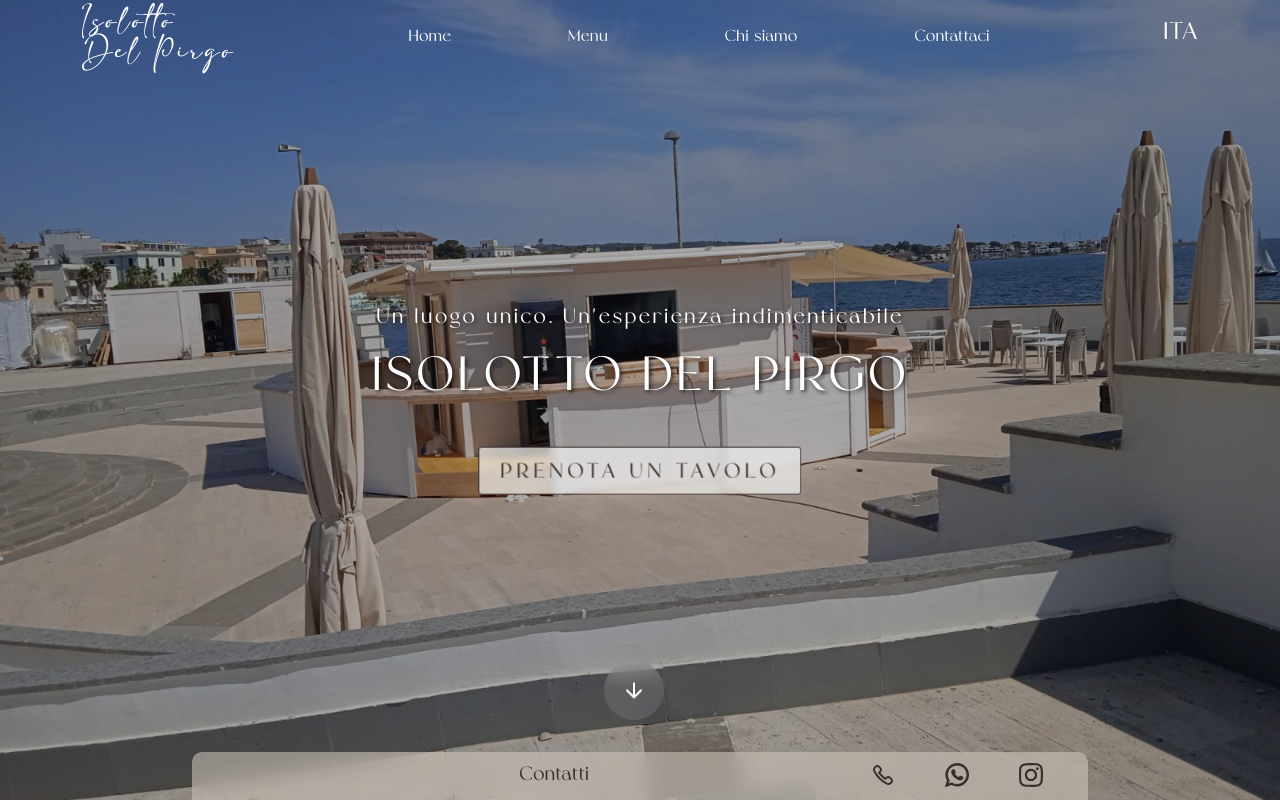
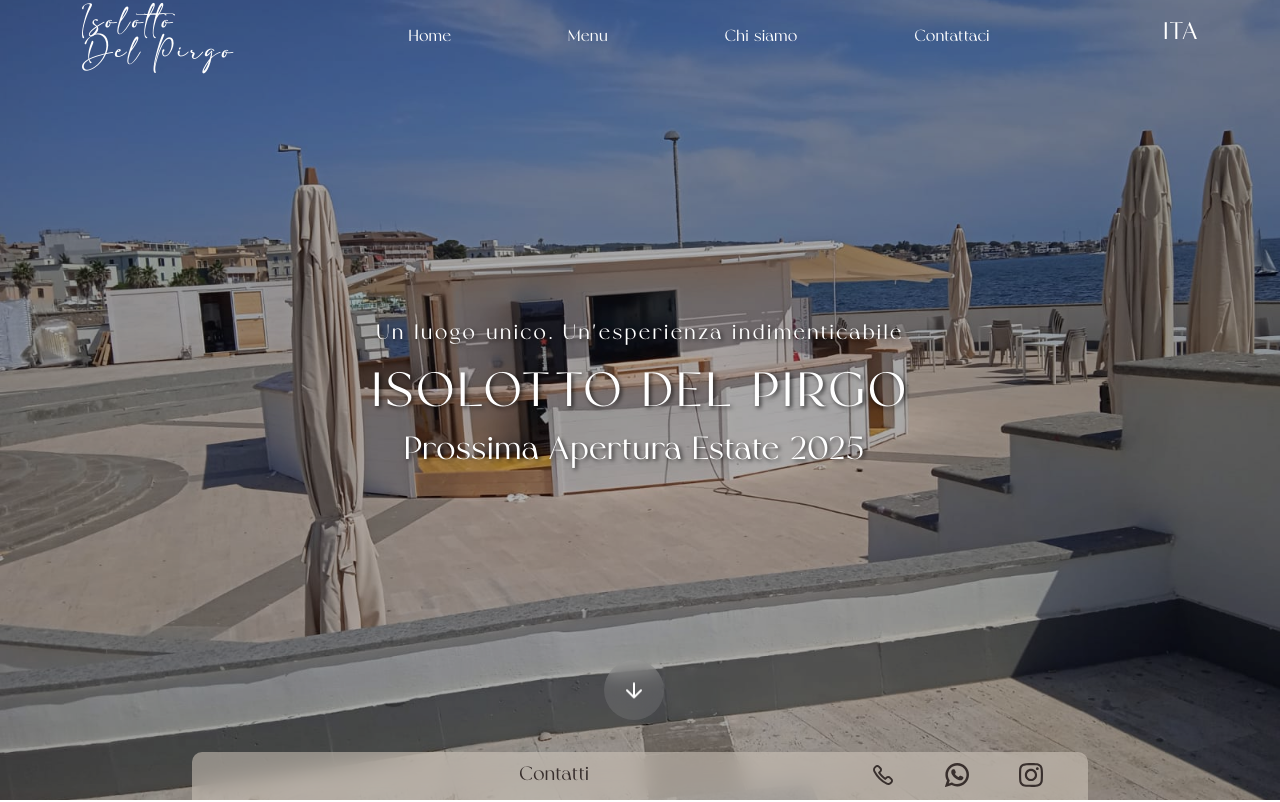
Before and after one commit to Cristiano-Rocchi/isolotto-del-pirgo, a React (Create React App) app: page / in a window 1280 px wide. Shown: the top 802 px of the page. Built offline with nearby package versions, Linux system fonts and the light colour scheme.

Commit message:
next opening banner on

```diff
--- a/src/Components/Homepage/Homepage.css
+++ b/src/Components/Homepage/Homepage.css
@@ -99,6 +99,7 @@ INDICE
   border-radius: 3px;
   font-family: "Sogo", sans-serif;
   margin-top: 30px;
+  display: none;
 }
 /* 2.5 button scorri */
 
@@ -128,7 +129,6 @@ INDICE
 .scrolltxt-container {
   overflow: hidden;
   white-space: nowrap;
-  display: none;
 }
 
 .scrolltxt-container h3 {
--- a/src/Components/Homepage/Homepage.jsx
+++ b/src/Components/Homepage/Homepage.jsx
@@ -35,7 +35,7 @@ const Homepage = () => {
           <h2>Un luogo unico. Un'esperienza indimenticabile</h2>
           <h1>ISOLOTTO DEL PIRGO</h1>
           <div className="scrolltxt-container">
-            <h3>Prossima Apertura Maggio 2025</h3>
+            <h3>Prossima Apertura Estate 2025</h3>
           </div>
           <Link to="/prenota">
             <button>PRENOTA UN TAVOLO</button>
```
